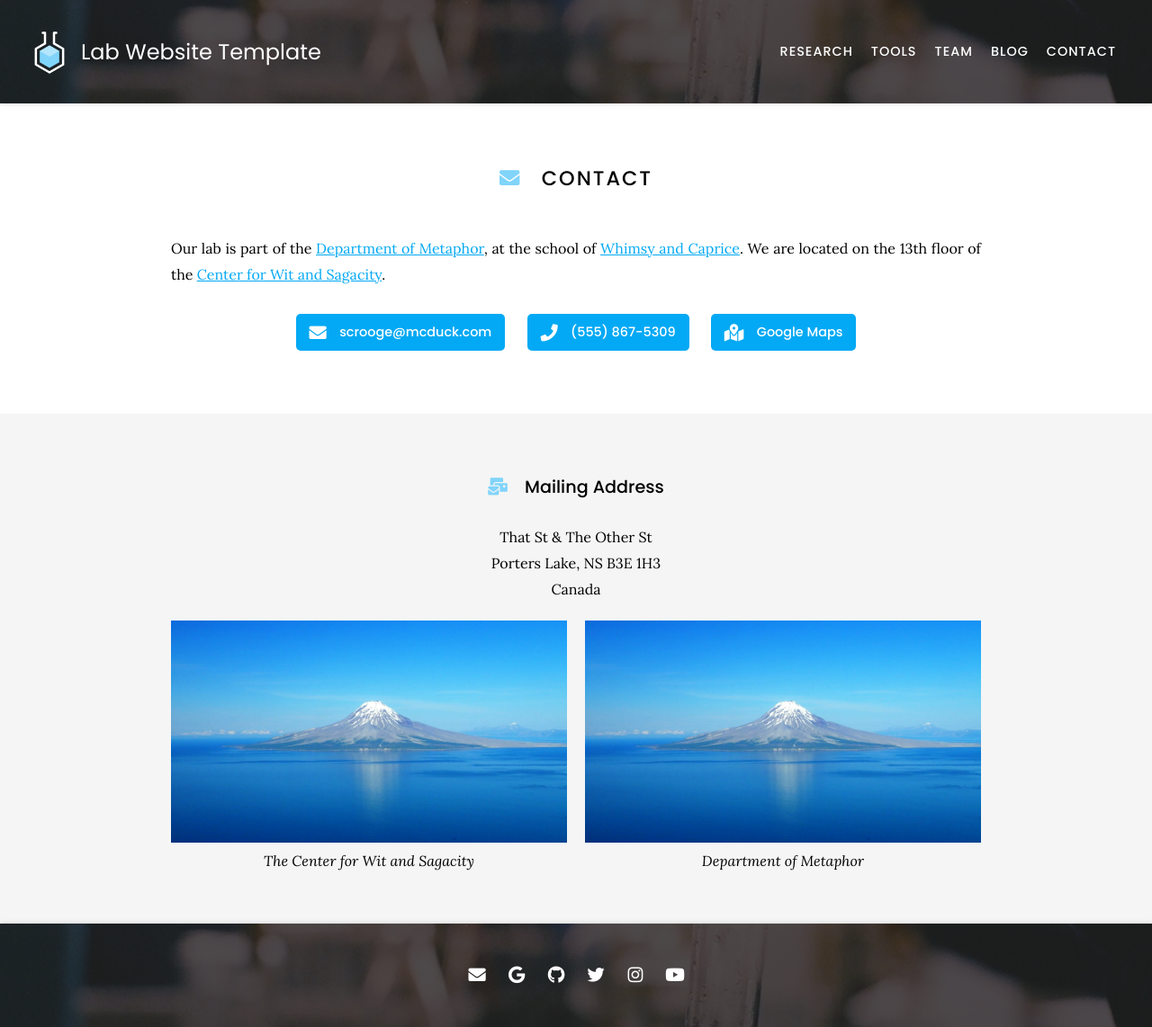
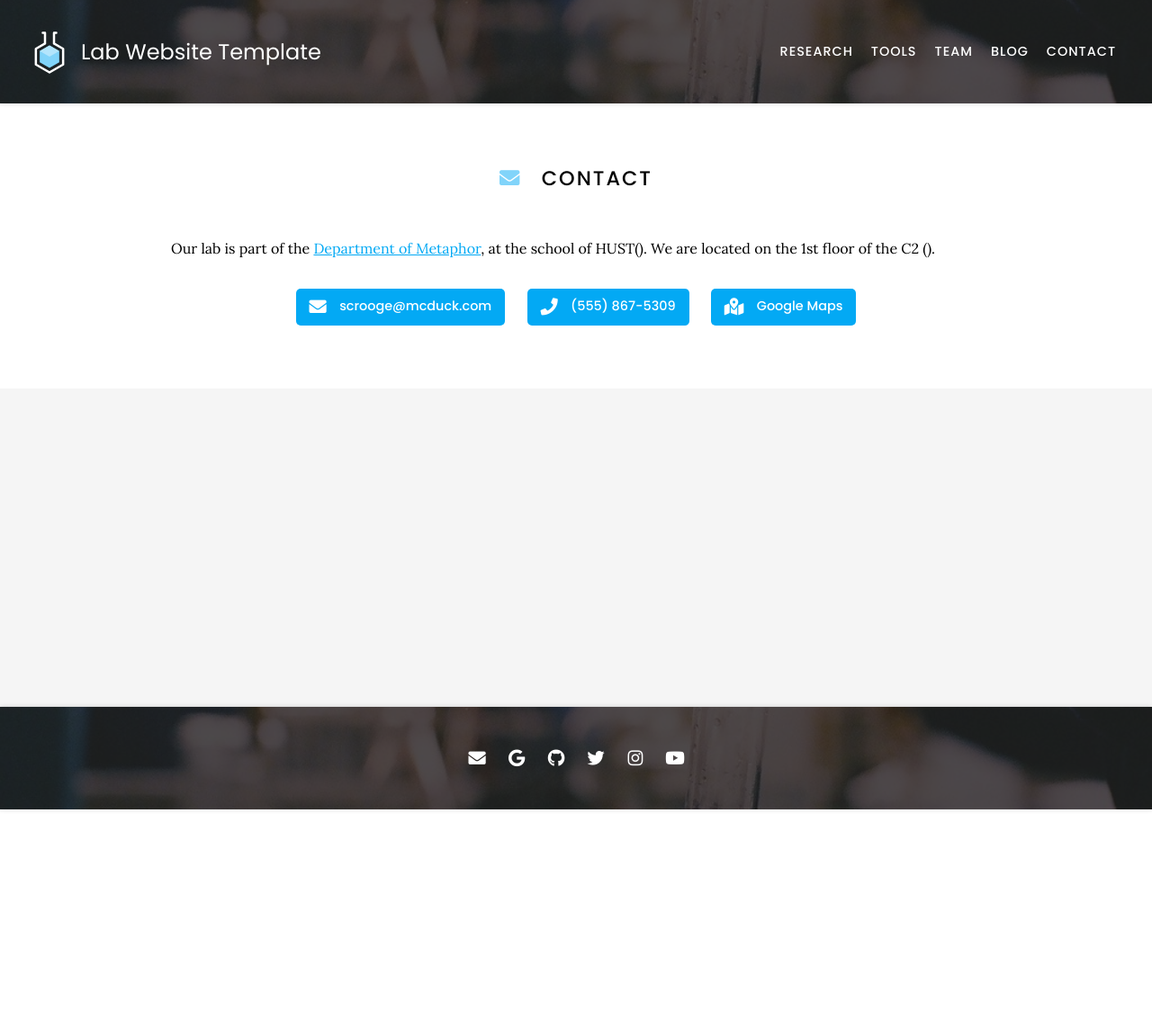
Before and after one commit to MeiDu01/weblab, a Jekyll site: the page built from contact/index.md, in a window 1280 px wide. Shown: the whole page at 90% size. Built offline with Jekyll 4.4.1, drawn with Linux system fonts in a browser that asks for light colours; nearby versions of some CDN libraries; after the commit the page ends 900 px from its top, so only the background shows below that.

Commit message:
Update index.md

```diff
--- a/contact/index.md
+++ b/contact/index.md
@@ -7,8 +7,8 @@ nav:
 
 # <i class="fas fa-envelope"></i>Contact
 
-Our lab is part of the [Department of Metaphor](), at the school of [Whimsy and Caprice]().
-We are located on the 13th floor of the [Center for Wit and Sagacity]().
+Our lab is part of the [Department of Metaphor](), at the school of HUST().
+We are located on the 1st floor of the C2 ().
 
 {%
   include link.html
@@ -40,26 +40,3 @@ We are located on the 13th floor of the [Center for Wit and Sagacity]().
 {:.center}
 
 {% include section.html %}
-
-### <i class="fas fa-mail-bulk"></i>Mailing Address
-
-That St & The Other St
-Porters Lake, NS B3E 1H3
-Canada
-{:.center}
-
-{% capture col1 %}
-{%
-  include figure.html
-  image="images/photo.jpg"
-  caption="The Center for Wit and Sagacity"
-%}
-{% endcapture %}
-{% capture col2 %}
-{%
-  include figure.html
-  image="images/photo.jpg"
-  caption="Department of Metaphor"
-%}
-{% endcapture %}
-{% include two-col.html col1=col1 col2=col2 %}
```
